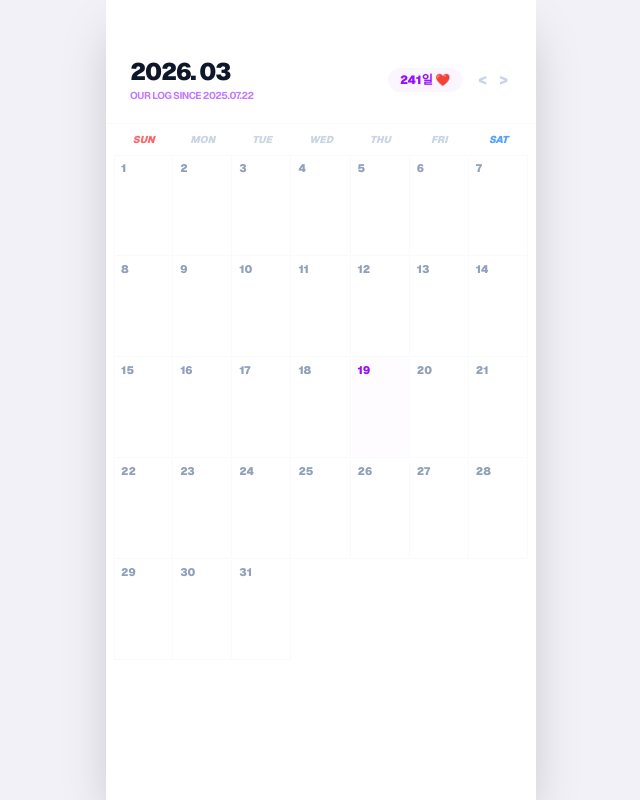
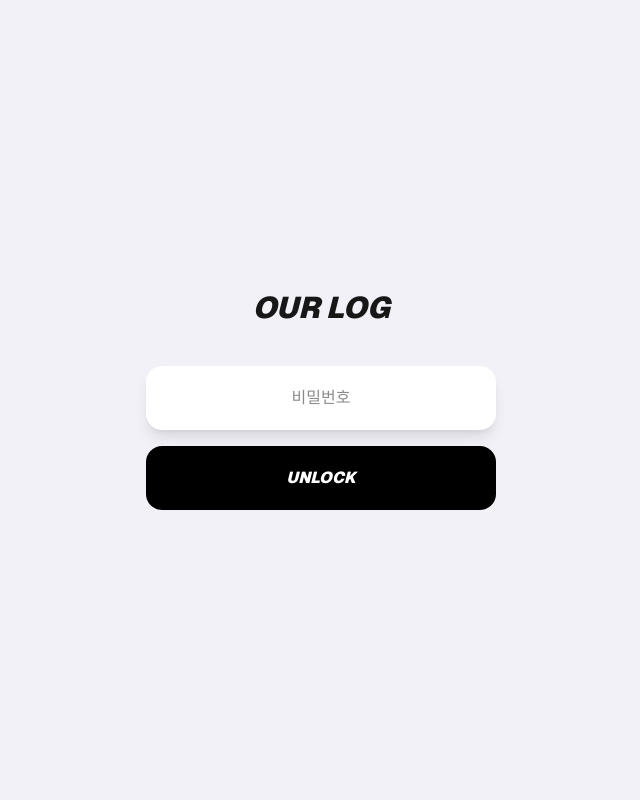
Before and after one commit to copylife1-dotcom/our-log, a Next.js app: page / in a window 1280 px wide. Shown: the whole page, without its empty margins (319-959 px from the left). Built offline with nearby package versions, Linux system fonts and the light colour scheme.

Commit message:
연속 일정 및 종료 날짜 기능 복구 완료

```diff
--- a/src/app/page.tsx
+++ b/src/app/page.tsx
@@ -3,7 +3,7 @@ import React, { useState, useEffect } from 'react';
 
 interface Event {
   id: number;
-  text: string; // title에서 text로 변경
+  text: string;
   person: '홍윤' | '그분';
   allDay: boolean;
   startDate: string;
@@ -17,49 +17,51 @@ interface EventsState {
 }
 
 export default function MissionControlCalendar() {
+  const [isUnlocked, setIsUnlocked] = useState(false);
+  const [accessCode, setAccessCode] = useState("");
+  const [isMounted, setIsMounted] = useState(false);
+
   const [viewDate, setViewDate] = useState(new Date());
   const [events, setEvents] = useState<EventsState>({});
-
   const [isModalOpen, setIsModalOpen] = useState(false);
   const [selectedDate, setSelectedDate] = useState<string>("");
 
-  // 입력 폼 상태 (제목 -> 일정 텍스트로 변경)
   const [eventText, setEventText] = useState("");
   const [activePerson, setActivePerson] = useState<'홍윤' | '그분'>('홍윤');
-  const [allDay, setAllDay] = useState(false);
-  const [endDateStr, setEndDateStr] = useState("");
-  const [startH, setStartH] = useState("18");
+  const [allDay, setAllDay] = useState(true); // 여행 등 장기 일정은 기본 종일로 세팅
+  const [endDateStr, setEndDateStr] = useState(""); // ★ 일정 종료 날짜 상태 복구
+
+  const [startH, setStartH] = useState("09");
   const [startM, setStartM] = useState("00");
-  const [endH, setEndH] = useState("19");
+  const [endH, setEndH] = useState("18");
   const [endM, setEndM] = useState("00");
-
   const [dDay, setDDay] = useState(0);
 
   useEffect(() => {
-    const start = new Date("2025-07-22");
+    setIsMounted(true);
+    const start = new Date("2023-12-24");
     const today = new Date();
     const diff = Math.floor((today.getTime() - start.getTime()) / (1000 * 60 * 60 * 24));
     setDDay(diff + 1);
+
+    const savedLogin = localStorage.getItem("our-log-login");
+    if (savedLogin === "true") setIsUnlocked(true);
+
+    const savedEvents = localStorage.getItem("our-log-events");
+    if (savedEvents) {
+      try { setEvents(JSON.parse(savedEvents)); } catch (e) { console.error(e); }
+    }
   }, []);
 
-  const year = viewDate.getFullYear();
-  const month = viewDate.getMonth();
-  const daysInMonth = new Date(year, month + 1, 0).getDate();
-  const firstDayOfMonth = new Date(year, month, 1).getDay();
-  const days = Array.from({ length: daysInMonth }, (_, i) => i + 1);
-  const blanks = Array.from({ length: firstDayOfMonth }, (_, i) => i);
+  useEffect(() => {
+    if (isMounted) localStorage.setItem("our-log-events", JSON.stringify(events));
+  }, [events, isMounted]);
 
-  const changeMonth = (offset: number) => {
-    const newDate = new Date(year, month + offset, 1);
-    if (newDate.getFullYear() <= 2030 && newDate.getFullYear() >= 2025) setViewDate(newDate);
-  };
-
-  const openModal = (day: number) => {
-    const dateStr = `${year}-${String(month + 1).padStart(2, '0')}-${String(day).padStart(2, '0')}`;
-    setSelectedDate(dateStr);
-    setEndDateStr(dateStr);
-    setEventText("");
-    setIsModalOpen(true);
+  const handleUnlock = () => {
+    if (accessCode === "1234") {
+      setIsUnlocked(true);
+      localStorage.setItem("our-log-login", "true");
+    } else { alert("비밀번호가 틀렸습니다."); }
   };
 
   const saveEvent = () => {
@@ -70,8 +72,10 @@ export default function MissionControlCalendar() {
     const eventId = Date.now();
     const newEvents = { ...events };
 
-    for (let d = new Date(start); d <= end; d.setDate(d.getDate() + 1)) {
-      const curStr = `${d.getFullYear()}-${String(d.getMonth() + 1).padStart(2, '0')}-${String(d.getDate()).padStart(2, '0')}`;
+    // ★ 연속성 로직: 시작일부터 종료일까지 루프 돌며 저장
+    let current = new Date(start);
+    while (current <= end) {
+      const curStr = `${current.getFullYear()}-${String(current.getMonth() + 1).padStart(2, '0')}-${String(current.getDate()).padStart(2, '0')}`;
       const newEntry: Event = {
         id: eventId,
         text: eventText,
@@ -79,13 +83,15 @@ export default function MissionControlCalendar() {
         allDay,
         startDate: selectedDate,
         endDate: endDateStr,
-        startTime: `${startH}:${startM}`,
-        endTime: `${endH}:${endM}`
+        startTime: allDay ? "00:00" : `${startH}:${startM}`,
+        endTime: allDay ? "23:59" : `${endH}:${endM}`
       };
       newEvents[curStr] = [...(newEvents[curStr] || []), newEntry].sort((a, b) => a.startTime.localeCompare(b.startTime));
+      current.setDate(current.getDate() + 1);
     }
 
     setEvents(newEvents);
+    setIsModalOpen(false);
     setEventText("");
   };
 
@@ -95,47 +101,64 @@ export default function MissionControlCalendar() {
     setEvents(newEvents);
   };
 
+  if (!isMounted) return null;
+  if (!isUnlocked) {
+    return (
+      <div className="fixed inset-0 bg-[#F2F1F8] flex items-center justify-center font-sans">
+        <div className="w-full max-w-[430px] p-10 text-center">
+          <h2 className="text-3xl font-black mb-10 italic">OUR LOG</h2>
+          <input type="password" value={accessCode} onChange={(e)=>setAccessCode(e.target.value)} onKeyDown={(e)=>e.key==='Enter'&&handleUnlock()} placeholder="비밀번호" className="w-full bg-white rounded-2xl p-5 text-center shadow-lg outline-none mb-4 focus:ring-4 focus:ring-purple-200" />
+          <button onClick={handleUnlock} className="w-full bg-black text-white p-5 rounded-2xl font-black italic">UNLOCK</button>
+        </div>
+      </div>
+    );
+  }
+
+  const year = viewDate.getFullYear();
+  const month = viewDate.getMonth();
+  const daysInMonth = new Date(year, month + 1, 0).getDate();
+  const firstDayOfMonth = new Date(year, month, 1).getDay();
+  const days = Array.from({ length: daysInMonth }, (_, i) => i + 1);
+  const blanks = Array.from({ length: firstDayOfMonth }, (_, i) => i);
   const hours = Array.from({ length: 24 }, (_, i) => String(i).padStart(2, '0'));
 
   return (
     <div className="fixed inset-0 bg-[#F2F1F8] flex flex-col items-center overflow-hidden font-sans text-slate-900">
       <div className="w-full max-w-[430px] h-full bg-white flex flex-col shadow-2xl relative">
-
         {/* 헤더 */}
-        <div className="px-6 pt-14 pb-5 flex items-center justify-between border-b border-slate-50">
-          <div className="flex flex-col">
-            <h1 className="text-2xl font-black tracking-tighter">{year}. {String(month + 1).padStart(2, '0')}</h1>
-            <span className="text-[10px] font-bold text-purple-400 uppercase tracking-tighter">Our Log Since 2025.07.22</span>
+        <div className="px-6 pt-14 pb-5 flex items-center justify-between border-b">
+          <div>
+            <h1 className="text-2xl font-black">{year}. {String(month + 1).padStart(2, '0')}</h1>
+            <span className="text-[10px] font-bold text-purple-400 italic font-mono">SINCE 2023.12.24</span>
           </div>
           <div className="flex items-center gap-3">
             <span className="text-xs font-black text-purple-600 bg-purple-50 px-3 py-1 rounded-full">{dDay}일 ❤️</span>
-            <div className="flex gap-1">
-              <button onClick={() => changeMonth(-1)} className="p-1 text-slate-300 font-black">{"<"}</button>
-              <button onClick={() => changeMonth(1)} className="p-1 text-slate-300 font-black">{">"}</button>
+            <div className="flex gap-2">
+              <button onClick={()=>setViewDate(new Date(year, month-1, 1))} className="text-slate-300 font-bold">{"<"}</button>
+              <button onClick={()=>setViewDate(new Date(year, month+1, 1))} className="text-slate-300 font-bold">{">"}</button>
             </div>
           </div>
         </div>
 
-        {/* 캘린더 그리드 (시간 제거 버전) */}
+        {/* 캘린더 그리드 */}
         <div className="flex-grow p-2 overflow-y-auto">
-          <div className="grid grid-cols-7 mb-2 font-black text-[10px] text-center text-slate-300 uppercase italic">
-            {['sun', 'mon', 'tue', 'wed', 'thu', 'fri', 'sat'].map((d, i) => <div key={d} className={i === 0 ? 'text-red-400' : i === 6 ? 'text-blue-400' : ''}>{d}</div>)}
+          <div className="grid grid-cols-7 mb-2 text-[10px] text-center font-black text-slate-300 uppercase italic">
+            {['sun', 'mon', 'tue', 'wed', 'thu', 'fri', 'sat'].map((d, i) => <div key={d} className={i===0?'text-red-400':i===6?'text-blue-400':''}>{d}</div>)}
           </div>
           <div className="grid grid-cols-7 gap-px border-t border-l border-slate-50">
-            {blanks.map(b => <div key={`b-${b}`} className="bg-slate-50/20 aspect-[3/4] border-r border-b border-slate-50" />)}
+            {blanks.map(b => <div key={`b-${b}`} className="bg-slate-50/20 aspect-[3/4] border-r border-b" />)}
             {days.map(day => {
-              const dateStr = `${year}-${String(month + 1).padStart(2, '0')}-${String(day).padStart(2, '0')}`;
+              const dateStr = `${year}-${String(month+1).padStart(2, '0')}-${String(day).padStart(2, '0')}`;
               const dayEvents = events[dateStr] || [];
               const isToday = new Date().toDateString() === new Date(year, month, day).toDateString();
-
               return (
-                <div key={day} onClick={() => openModal(day)}
-                  className={`relative flex flex-col pt-1 border-r border-b border-slate-50 min-h-[100px] transition-colors ${isToday ? 'bg-purple-50/30' : 'bg-white'}`}>
+                <div key={day} onClick={()=>{setSelectedDate(dateStr); setEndDateStr(dateStr); setEventText(""); setIsModalOpen(true);}}
+                  className={`relative flex flex-col pt-1 border-r border-b min-h-[100px] ${isToday ? 'bg-purple-50/30' : 'bg-white'}`}>
                   <span className={`text-[11px] font-black ml-1.5 ${isToday ? 'text-purple-600' : 'text-slate-400'}`}>{day}</span>
-                  <div className="w-full space-y-0.5 mt-1">
-                    {dayEvents.slice(0, 4).map((ev) => (
+                  <div className="w-full space-y-0.5 mt-1 px-0.5">
+                    {dayEvents.map((ev) => (
                       <div key={ev.id} className={`text-[8px] font-black px-1 py-0.5 truncate border-l-2 ${ev.person === '홍윤' ? 'bg-blue-50 text-blue-700 border-blue-400' : 'bg-pink-50 text-pink-700 border-pink-400'}`}>
-                        {ev.text} {/* 시간은 과감히 뺐습니다! */}
+                        {ev.text}
                       </div>
                     ))}
                   </div>
@@ -145,77 +168,64 @@ export default function MissionControlCalendar() {
           </div>
         </div>
 
-        {/* 일정 상세 확인 + 등록 모달 */}
+        {/* 일정 등록 모달 */}
         {isModalOpen && (
-          <div className="absolute inset-0 z-[100] bg-slate-900/60 backdrop-blur-sm flex items-end">
-            <div className="w-full bg-white rounded-t-[2.5rem] p-7 shadow-2xl animate-in slide-in-from-bottom duration-300 max-h-[90vh] flex flex-col">
-
-              <div className="flex justify-between items-center mb-5">
-                <div className="flex flex-col text-slate-800">
-                  <h2 className="text-xl font-black uppercase tracking-tighter">{selectedDate}</h2>
-                  <span className="text-[10px] font-bold text-slate-400">현재 등록된 일정 목록</span>
+          <div className="absolute inset-0 z-[100] bg-black/60 backdrop-blur-sm flex items-end">
+            <div className="w-full bg-white rounded-t-[2.5rem] p-7 shadow-2xl max-h-[90vh] overflow-y-auto">
+              <div className="flex justify-between items-center mb-6">
+                <div>
+                  <h2 className="text-xl font-black text-slate-800 italic uppercase">{selectedDate}</h2>
+                  <p className="text-[10px] font-bold text-slate-400">일정 등록 및 관리</p>
                 </div>
-                <button onClick={() => setIsModalOpen(false)} className="bg-slate-100 text-slate-500 px-4 py-2 rounded-xl text-xs font-black">닫기</button>
+                <button onClick={()=>setIsModalOpen(false)} className="bg-slate-100 px-4 py-2 rounded-xl text-xs font-black">닫기</button>
               </div>
 
-              {/* 일정 목록 확인 섹션 */}
-              <div className="flex-grow space-y-2 mb-6 overflow-y-auto pr-1 min-h-[120px]">
-                {events[selectedDate]?.length ? (
-                  events[selectedDate].map(ev => (
-                    <div key={ev.id} className={`flex justify-between items-center p-3 rounded-2xl border ${ev.person === '홍윤' ? 'bg-blue-50 border-blue-100' : 'bg-pink-50 border-pink-100'}`}>
-                      <div className="flex flex-col">
-                        <span className={`text-[13px] font-black ${ev.person === '홍윤' ? 'text-blue-800' : 'text-pink-800'}`}>
-                          [{ev.person}] {ev.text}
-                        </span>
-                        <span className="text-[10px] font-bold text-slate-400 italic">
-                          {ev.allDay ? '하루종일' : `${ev.startTime} - ${ev.endTime}`}
-                        </span>
-                      </div>
-                      <button onClick={() => deleteEvent(selectedDate, ev.id)} className="text-slate-300 font-black text-[10px] p-2">삭제</button>
-                    </div>
-                  ))
-                ) : (
-                  <div className="h-full flex items-center justify-center border-2 border-dashed border-slate-100 rounded-3xl py-10">
-                    <p className="text-slate-300 text-xs font-bold italic">등록된 일정이 없습니다.</p>
+              {/* 현재 날짜 일정 목록 */}
+              <div className="space-y-2 mb-6">
+                {events[selectedDate]?.map(ev => (
+                  <div key={ev.id} className={`flex justify-between items-center p-3 rounded-2xl border ${ev.person === '홍윤' ? 'bg-blue-50 border-blue-100' : 'bg-pink-50 border-pink-100'}`}>
+                    <span className="text-[12px] font-black italic">[{ev.person}] {ev.text}</span>
+                    <button onClick={()=>deleteEvent(selectedDate, ev.id)} className="text-slate-300 font-bold text-xs">삭제</button>
                   </div>
-                )}
+                ))}
               </div>
 
-              {/* 일정 등록 섹션 */}
-              <div className="border-t border-slate-100 pt-5 space-y-4">
-                <input type="text" value={eventText} onChange={(e)=>setEventText(e.target.value)} placeholder="새로운 일정 내용 입력"
-                  className="w-full bg-slate-50 border-none rounded-2xl p-4 text-sm font-black outline-none focus:ring-2 focus:ring-purple-200" />
+              {/* 일정 입력 폼 */}
+              <div className="border-t pt-6 space-y-4">
+                <input type="text" value={eventText} onChange={(e)=>setEventText(e.target.value)} placeholder="일정 내용을 입력하세요" className="w-full bg-slate-50 border-none rounded-2xl p-4 font-black text-sm outline-none focus:ring-2 focus:ring-purple-200" />
 
                 <div className="flex gap-2">
                   <button onClick={()=>setActivePerson('홍윤')} className={`flex-1 py-3 rounded-xl text-xs font-black transition-all ${activePerson==='홍윤'?'bg-blue-600 text-white shadow-lg':'bg-slate-50 text-slate-400'}`}>홍윤</button>
                   <button onClick={()=>setActivePerson('그분')} className={`flex-1 py-3 rounded-xl text-xs font-black transition-all ${activePerson==='그분'?'bg-pink-500 text-white shadow-lg':'bg-slate-50 text-slate-400'}`}>그분</button>
-                  <div className="flex items-center gap-2 px-3 bg-slate-50 rounded-xl">
-                    <span className="text-[10px] font-black text-slate-400">하루종일</span>
-                    <input type="checkbox" checked={allDay} onChange={(e)=>setAllDay(e.target.checked)} className="w-4 h-4 accent-purple-600" />
-                  </div>
+                </div>
+
+                <div className="flex items-center gap-2 p-3 bg-slate-50 rounded-xl">
+                  <span className="text-xs font-black text-slate-500">하루종일</span>
+                  <input type="checkbox" checked={allDay} onChange={(e)=>setAllDay(e.target.checked)} className="w-4 h-4 accent-purple-600" />
+                </div>
+
+                {/* ★ 일정 종료 날짜 선택창 복구 ★ */}
+                <div className="space-y-1">
+                  <span className="text-[10px] font-black text-slate-400 ml-1 uppercase italic tracking-wider">일정 종료 날짜 (장기 일정 시 선택)</span>
+                  <input type="date" value={endDateStr} onChange={(e)=>setEndDateStr(e.target.value)} className="w-full bg-slate-50 border-none rounded-xl p-3 text-xs font-bold outline-none" />
                 </div>
 
                 {!allDay && (
                   <div className="grid grid-cols-2 gap-2">
-                    <div className="flex gap-1 bg-slate-50 p-2 rounded-xl justify-center">
-                      <select value={startH} onChange={(e)=>setStartH(e.target.value)} className="bg-transparent text-xs font-bold outline-none">{hours.map(h=><option key={h} value={h}>{h}</option>)}</select>
+                    <div className="flex gap-1 bg-slate-50 p-2 rounded-xl justify-center items-center">
+                      <select value={startH} onChange={(e)=>setStartH(e.target.value)} className="bg-transparent text-xs font-bold">{hours.map(h=><option key={h} value={h}>{h}</option>)}</select>
                       <span className="text-xs font-bold">:</span>
-                      <select value={startM} onChange={(e)=>setStartM(e.target.value)} className="bg-transparent text-xs font-bold outline-none"><option value="00">00</option><option value="30">30</option></select>
+                      <select value={startM} onChange={(e)=>setStartM(e.target.value)} className="bg-transparent text-xs font-bold"><option value="00">00</option><option value="30">30</option></select>
                     </div>
-                    <div className="flex gap-1 bg-slate-50 p-2 rounded-xl justify-center">
-                      <select value={endH} onChange={(e)=>setEndH(e.target.value)} className="bg-transparent text-xs font-bold outline-none">{hours.map(h=><option key={h} value={h}>{h}</option>)}</select>
+                    <div className="flex gap-1 bg-slate-50 p-2 rounded-xl justify-center items-center">
+                      <select value={endH} onChange={(e)=>setEndH(e.target.value)} className="bg-transparent text-xs font-bold">{hours.map(h=><option key={h} value={h}>{h}</option>)}</select>
                       <span className="text-xs font-bold">:</span>
-                      <select value={endM} onChange={(e)=>setEndM(e.target.value)} className="bg-transparent text-xs font-bold outline-none"><option value="00">00</option><option value="30">30</option></select>
+                      <select value={endM} onChange={(e)=>setEndM(e.target.value)} className="bg-transparent text-xs font-bold"><option value="00">00</option><option value="30">30</option></select>
                     </div>
                   </div>
                 )}
 
-                <div className="flex flex-col gap-1">
-                  <span className="text-[9px] font-black text-slate-300 ml-1 uppercase tracking-widest">일정 종료 날짜 (연속 등록 시)</span>
-                  <input type="date" value={endDateStr} onChange={(e)=>setEndDateStr(e.target.value)} className="w-full bg-slate-50 p-3 rounded-xl text-xs font-bold outline-none border border-slate-100" />
-                </div>
-
-                <button onClick={saveEvent} className="w-full bg-slate-900 text-white p-4 rounded-2xl text-sm font-black shadow-xl active:scale-95 transition-all uppercase italic">Register Mission</button>
+                <button onClick={saveEvent} className="w-full bg-black text-white p-4 rounded-2xl font-black italic shadow-xl active:scale-95 transition-all">일정 등록</button>
               </div>
             </div>
           </div>
```
